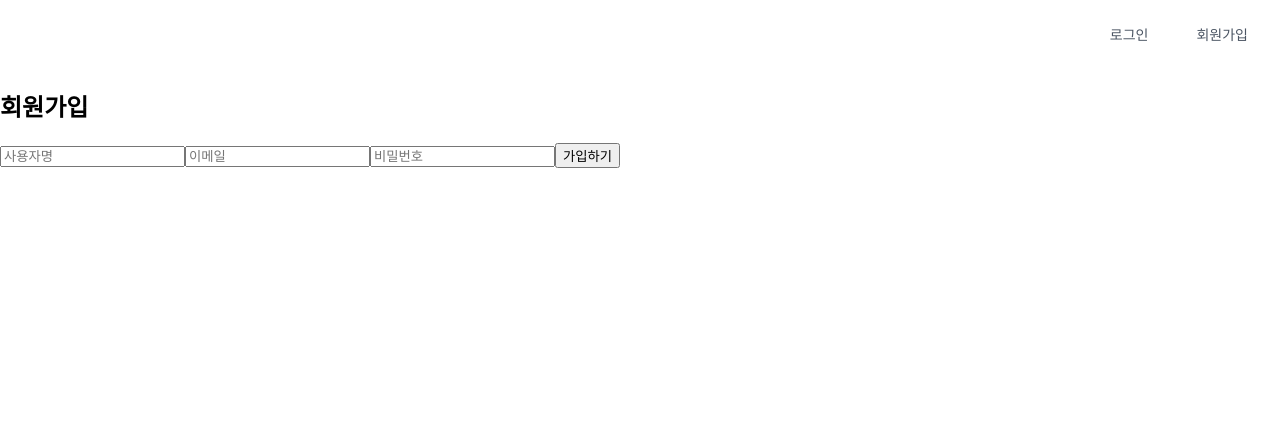
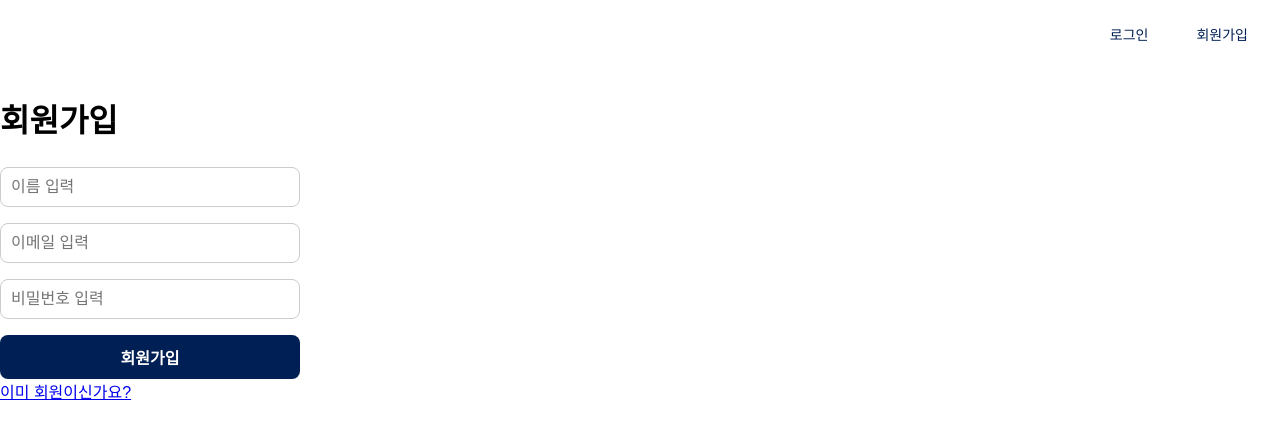
Before and after one commit to Nightingale2014/my-project, a React (Vite) app: page /signup in a window 1280 px wide. Shown: the top 438 px of the page. Built offline with nearby package versions, Linux system fonts and the light colour scheme; a web font is replaced by a local one.

Commit message:
스터디로그 메인페이지 UI 수정 및 색상 변경

```diff
--- a/src/App.jsx
+++ b/src/App.jsx
@@ -1,21 +1,20 @@
 import { BrowserRouter, Routes, Route } from 'react-router-dom';
 import Home from './pages/Home';
+import Login from './pages/Login';
 import Signup from './pages/Signup';
-import Login from './pages/Login';
-import Header from "./components/Header.jsx"; // ✨ 로그인 import 추가
+import Header from './components/Header'; // 필요하면 추가
 
 function App() {
     return (
-
         <BrowserRouter>
-            <Header/>
+            <Header />
             <Routes>
                 <Route path="/" element={<Home />} />
+                <Route path="/login" element={<Login />} />
                 <Route path="/signup" element={<Signup />} />
-                <Route path="/login" element={<Login />} /> {/* ✨ 로그인 경로 추가 */}
             </Routes>
         </BrowserRouter>
     );
 }
 
-export default App;
+export default App;  // 이게 꼭 있어야 함
--- a/src/pages/Home.jsx
+++ b/src/pages/Home.jsx
@@ -1,17 +1,11 @@
-import { Link } from "react-router-dom";
 import SearchBar from "../components/SearchBar";
-import Header from "../components/Header.jsx";
 
 function Home() {
     return (
-        <div className=" justify-between min-h-screen"> {/* 부모 relative */}
-
-
-            {/* 가운데 정렬된 콘텐츠 */}
-            <div className="flex flex-col items-center justify-center min-h-screen">
-                <SearchBar />
-            </div>
+        <div className="home-container">
+            <SearchBar />
         </div>
     );
 }
+
 export default Home;
--- a/src/pages/Login.jsx
+++ b/src/pages/Login.jsx
@@ -1,33 +1,42 @@
+import { useState } from "react";
 import { Link } from "react-router-dom";
 
 function Login() {
+    const [form, setForm] = useState({ email: "", password: "" });
+
+    const handleChange = (e) => {
+        const { name, value } = e.target;
+        setForm({ ...form, [name]: value });
+    };
+
+    const handleSubmit = (e) => {
+        e.preventDefault();
+        alert("로그인 시도: " + JSON.stringify(form));
+    };
+
     return (
-        <div className="flex flex-col items-center justify-center min-h-screen">
-            <h2 className="text-3xl font-bold mb-6">로그인</h2>
-
-            {/* 아이디 입력창 */}
-            <input
-                type="text"
-                placeholder="아이디"
-                className="w-80 p-2 mb-4 border border-gray-300 rounded"
-            />
-
-            {/* 비밀번호 입력창 */}
-            <input
-                type="password"
-                placeholder="비밀번호"
-                className="w-80 p-2 mb-4 border border-gray-300 rounded"
-            />
-
-            {/* 로그인 버튼 */}
-            <button className="w-80 p-2 bg-blue-900 text-white font-bold rounded hover:bg-blue-700 transition">
-                로그인
-            </button>
-
-            {/* 회원가입 링크 */}
-            <Link to="/signup" className="text-blue-700 hover:text-blue-900 font-semibold mt-4">
-                회원이 아니신가요?
-            </Link>
+        <div className="login-container">
+            <h2>로그인</h2>
+            <form onSubmit={handleSubmit} className="login-form">
+                <input
+                    className="login-input"
+                    type="email"
+                    name="email"
+                    placeholder="이메일 입력"
+                    value={form.email}
+                    onChange={handleChange}
+                />
+                <input
+                    className="login-input"
+                    type="password"
+                    name="password"
+                    placeholder="비밀번호 입력"
+                    value={form.password}
+                    onChange={handleChange}
+                />
+                <button type="submit" className="login-button">로그인</button>
+            </form>
+            <Link to="/signup" className="login-link">아직 회원이 아니신가요?</Link>
         </div>
     );
 }
--- a/src/pages/Signup.jsx
+++ b/src/pages/Signup.jsx
@@ -1,65 +1,50 @@
-// src/pages/Signup.jsx
 import { useState } from "react";
+import { Link } from "react-router-dom";
 
 function Signup() {
-    const [formData, setFormData] = useState({
-        username: "",
-        email: "",
-        password: "",
-    });
+    const [form, setForm] = useState({ name: "", email: "", password: "" });
 
     const handleChange = (e) => {
         const { name, value } = e.target;
-        setFormData({
-            ...formData,
-            [name]: value,
-        });
+        setForm({ ...form, [name]: value });
     };
 
     const handleSubmit = (e) => {
         e.preventDefault();
-        console.log("회원가입 데이터:", formData);
+        alert("회원가입 완료! 🎉");
     };
 
     return (
-        <div className="flex justify-center items-center h-screen bg-gray-100">
-            <form onSubmit={handleSubmit} className="bg-white p-8 rounded shadow-md w-80">
-                <h2 className="text-2xl font-bold mb-6 text-center">회원가입</h2>
-
+        <div className="signup-container">
+            <h2>회원가입</h2>
+            <form onSubmit={handleSubmit} className="login-form">
                 <input
+                    className="login-input"
                     type="text"
-                    name="username"
-                    placeholder="사용자명"
-                    value={formData.username}
+                    name="name"
+                    placeholder="이름 입력"
+                    value={form.name}
                     onChange={handleChange}
-                    className="w-full p-2 mb-4 border rounded"
-                    required
                 />
                 <input
+                    className="login-input"
                     type="email"
                     name="email"
-                    placeholder="이메일"
-                    value={formData.email}
+                    placeholder="이메일 입력"
+                    value={form.email}
                     onChange={handleChange}
-                    className="w-full p-2 mb-4 border rounded"
-                    required
                 />
                 <input
+                    className="login-input"
                     type="password"
                     name="password"
-                    placeholder="비밀번호"
-                    value={formData.password}
+                    placeholder="비밀번호 입력"
+                    value={form.password}
                     onChange={handleChange}
-                    className="w-full p-2 mb-6 border rounded"
-                    required
                 />
-                <button
-                    type="submit"
-                    className="w-full bg-blue-500 text-white p-2 rounded hover:bg-blue-600 transition"
-                >
-                    가입하기
-                </button>
+                <button type="submit" className="login-button">회원가입</button>
             </form>
+            <Link to="/login" className="login-link">이미 회원이신가요?</Link>
         </div>
     );
 }
--- a/src/style/header.css
+++ b/src/style/header.css
@@ -1,20 +1,21 @@
 .header-container {
     display: flex;
     justify-content: flex-end;
-    gap: 16px; /* 로그인/회원가입 간 간격 */
-    padding: 16px; /* 위아래 여백 */
-    background-color: #ffffff; /* 배경색 (필요시 조정) */
+    align-items: center;
+    gap: 16px;
+    padding: 16px;
+    background-color: transparent; /* 여기!! */
 }
 
 .header-link {
     padding: 8px 16px;
     font-size: 14px;
     font-weight: 500;
-    color: #4b5563; /* 기본 텍스트 색상 */
+    color: #001F54;
     text-decoration: none;
     transition: color 0.3s ease;
 }
 
 .header-link:hover {
-    color: #3b82f6; /* hover 시 파란색 (Tailwind의 blue-500 비슷한 색) */
+    color: #003377;
 }
--- a/src/style/test.css
+++ b/src/style/test.css
@@ -81,6 +81,9 @@
 }
 
 body {
+  background-color: white; /* 무조건 흰색 */
+  margin: 0;
+  padding: 0;
   font-family: 'Pretendard', sans-serif;
 }
 
@@ -149,25 +152,31 @@ html, body {
 }
 
 .login-button {
+  padding: 10px;
+  font-size: 1rem;
   font-weight: bold;
-  font-size: 1.125rem;
-  color: #1d4ed8;
+  background-color: #001f54; /* 네이비 배경 */
+  color: #ffffff; /* 하얀 글씨 */
+  border: none;
+  border-radius: 8px;
+  cursor: pointer;
+  transition: background-color 0.3s ease;
+}
+
+.login-button:hover {
+  background-color: #003377; /* hover 시 살짝 더 진한 네이비 */
+}
+
+.signup-link {
+  margin-top: 12px; /* 버튼과 약간 간격 벌리기 */
+  font-weight: bold;
+  font-size: 1rem;
+  color: #1d4ed8; /* 파란색 텍스트 */
   text-decoration: none;
 }
 
-.login-button:hover {
-  color: #1e40af;
-}
-
-.login-link {
-  font-weight: bold;
-  font-size: 1.125rem;
-  color: #1d4ed8;
-  text-decoration: none;
-}
-
-.login-link:hover {
-  color: #1e40af;
+.signup-link:hover {
+  color: #2563eb; /* hover 시 진한 파란색 */
 }
 
 .header-container {
```
Also changed, not shown: src/components/Header.jsx (+3 -7 lines).
